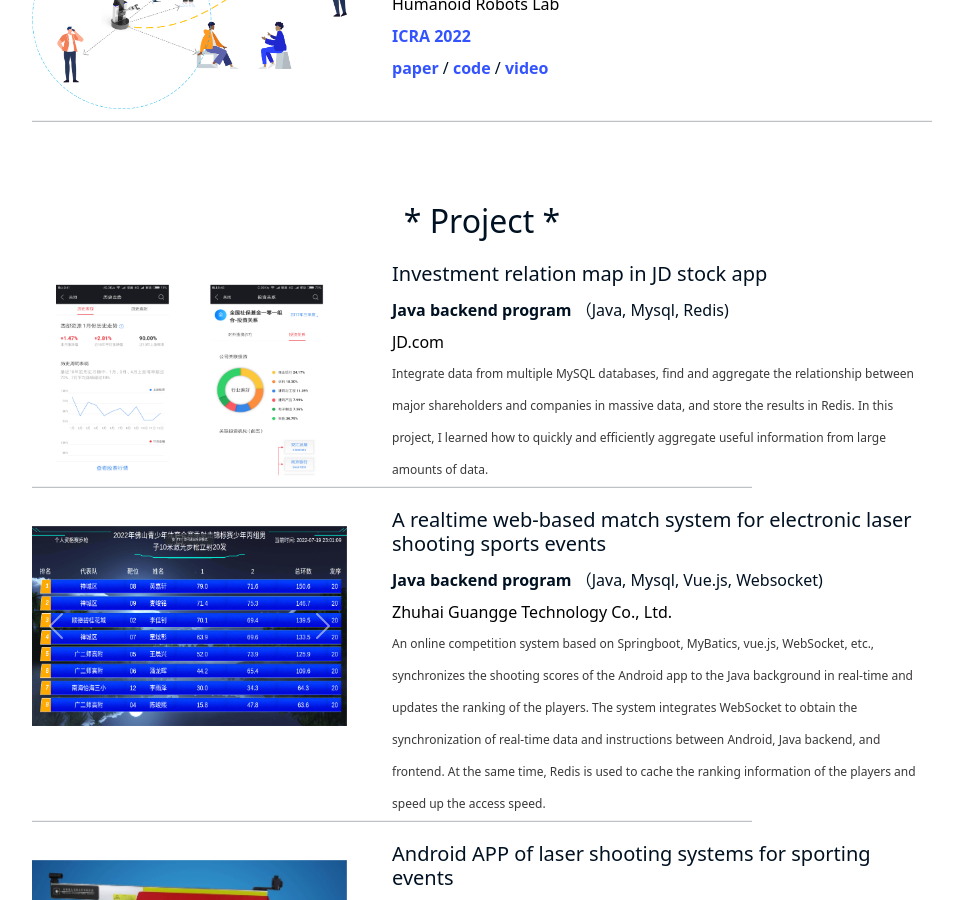
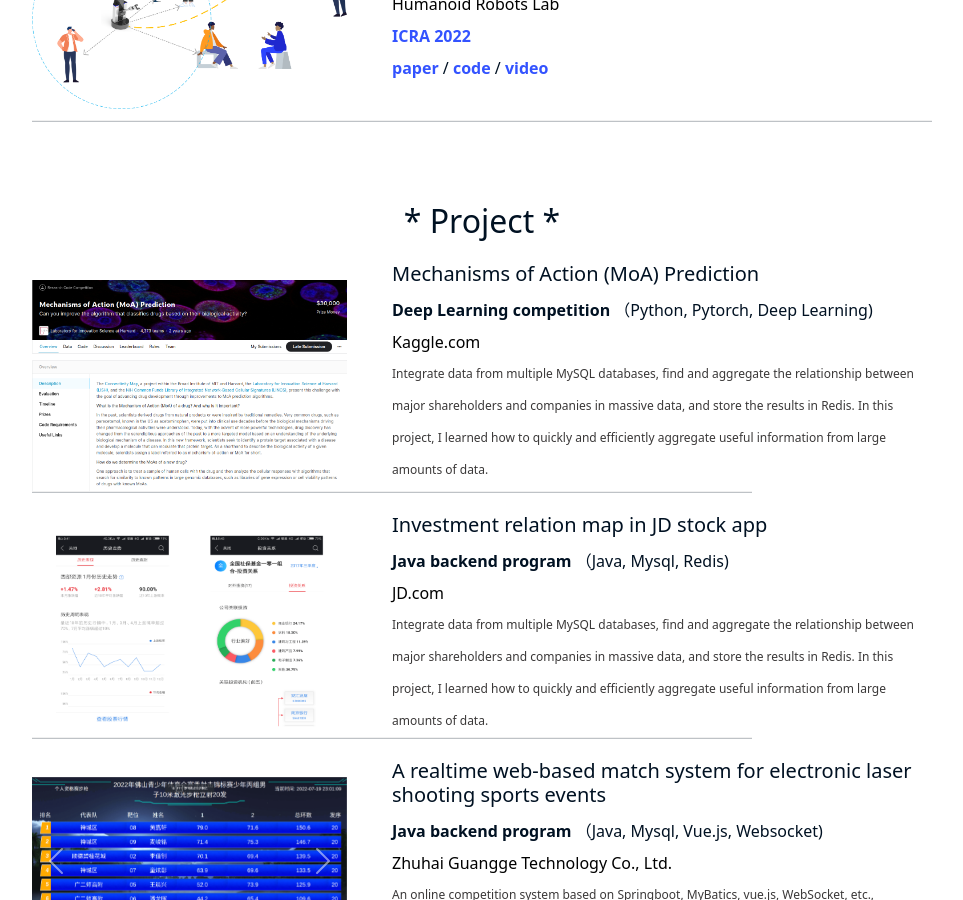
Before and after one commit to weixians/weixians.github.io, a Jekyll site: the page built from about_me.html, in a window 1280 px wide and 900 px high, scrolled down 1435 px. Shown: the whole window, without its empty margins (158-1121 px from the left). Built offline with Jekyll 4.4.1, drawn with Linux system fonts in a browser that asks for light colours.

Commit message:
change content

```diff
--- a/about_me.html
+++ b/about_me.html
@@ -155,6 +155,22 @@ subtitle:
     <h1 class="title">* Project *</h1>
     <div style="height:180px;text-align: left">
         <div class="project-item-img">
+            <img src="/assets/img/project/kaggle.png" alt="">
+        </div>
+        <div class="project-item-content">
+            <h5 style="text-align: left">Mechanisms of Action (MoA) Prediction</h5>
+            <p><b>Deep Learning competition</b> （Python, Pytorch, Deep Learning)</p>
+            <p class="company">Kaggle.com</p>
+            <p class="description">Integrate data from multiple MySQL databases, find and aggregate the relationship
+                between major shareholders and companies in massive data, and store the results in Redis.
+                In this project, I learned how to quickly and efficiently aggregate useful information from large
+                amounts of data.</p>
+        </div>
+    </div>
+    <hr class="solid item-divider"/>
+
+    <div style="height:180px;text-align: left">
+        <div class="project-item-img">
             <div id="jdStockCarousel" class="carousel slide" data-bs-ride="carousel">
                 <div class="carousel-inner">
                     <div class="carousel-item active">
@@ -197,15 +213,15 @@ subtitle:
             <div id="gameSystemCarousel" class="carousel slide" data-bs-ride="carousel">
                 <div class="carousel-inner">
                     <div class="carousel-item">
-                        <img src="/assets/img/project/gamesystem2.png" class="d-block w-100 vertical"
+                        <img src="/assets/img/project/gamesystem2.png" class="d-block w-100"
                              alt=".">
                     </div>
                     <div class="carousel-item">
-                        <img src="/assets/img/project/gamesystem3.png" class="d-block w-100 vertical"
+                        <img src="/assets/img/project/gamesystem3.png" class="d-block w-100"
                              alt=".">
                     </div>
                     <div class="carousel-item active">
-                        <img src="/assets/img/project/gamesystem1.png" class="d-block w-100 vertical"
+                        <img src="/assets/img/project/gamesystem1.png" class="d-block w-100"
                              alt=".">
                     </div>
                 </div>
```
Also changed, not shown: assets/img/project/kaggle.png (added).
